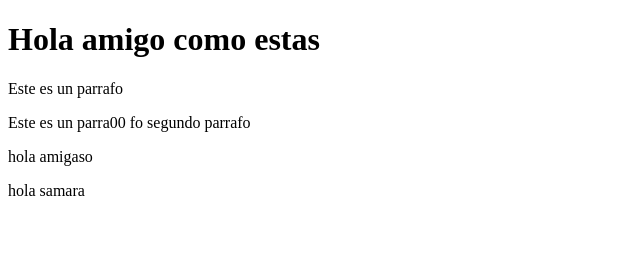
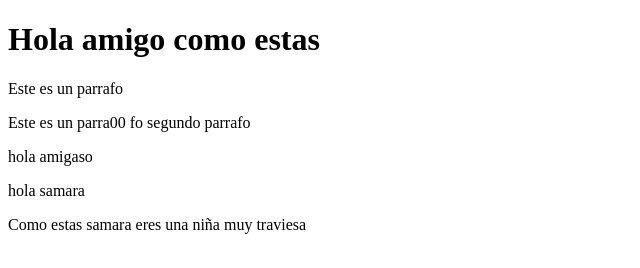
Before and after one commit to hacker9501/proyectob, a plain HTML site: page index.html in a window 1280 px wide. Shown: the whole page, without its empty margins (0-640 px from the left). Drawn offline with Linux system fonts and the light colour scheme.

Commit message:
traviesa

```diff
--- a/index.html
+++ b/index.html
@@ -10,6 +10,7 @@
     <p>Este es un parra00 fo segundo parrafo</p>
     <p>hola amigaso</p>
     <p>hola samara</p>
+    <p>Como estas samara eres una niña muy traviesa</p>
 </body>
 
 </html>
```
